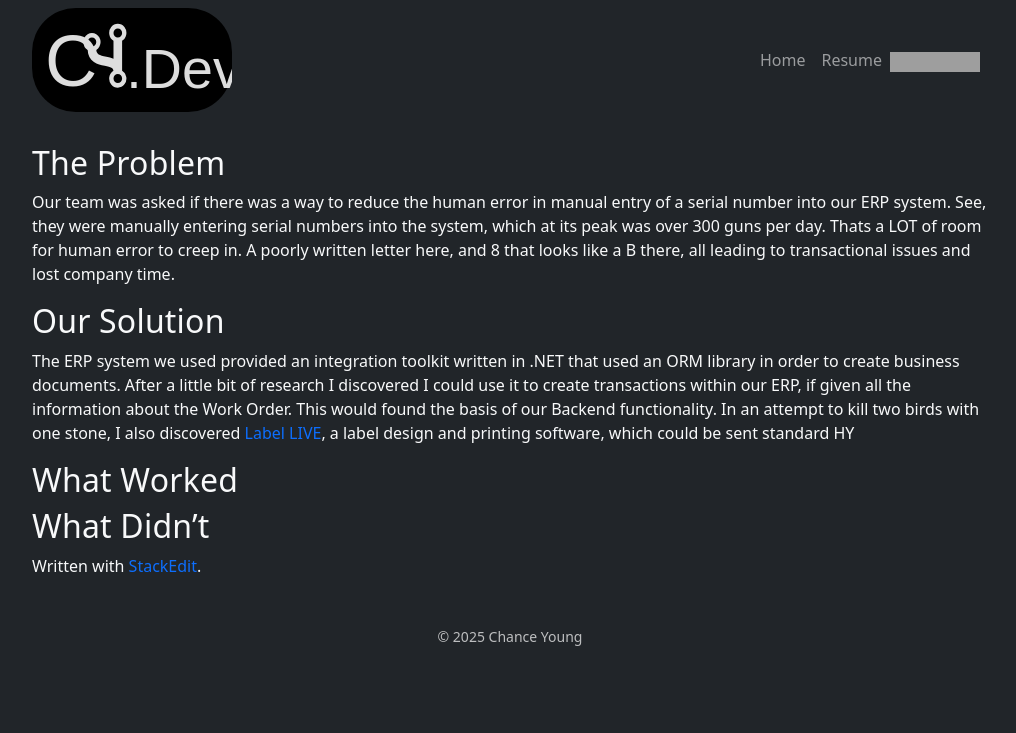
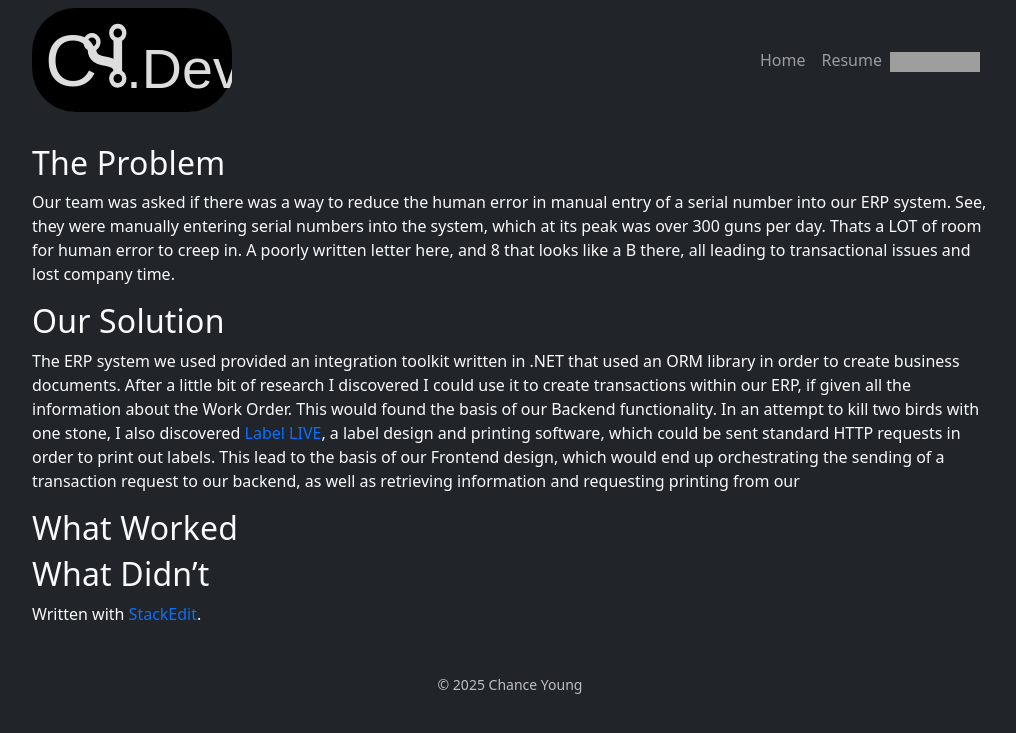
Before and after one commit to ChanceYoung/ChanceYoung.github.io, a Jekyll site: the page built from _projects/packagingversion1.md, in a window 1280 px wide. Shown: the top 733 px of the page, without its empty margins (130-1146 px from the left). Built offline with Jekyll 4.4.1, drawn with Linux system fonts in a browser that asks for light colours; grey boxes are pictures that could not be loaded.

Commit message:
_projects/packagingversion1.md updated from https://stackedit.io/

```diff
--- a/_projects/packagingversion1.md
+++ b/_projects/packagingversion1.md
@@ -10,12 +10,12 @@ layout: default
 Our team was asked if there was a way to reduce the human error in manual entry of a serial number into our ERP system. See, they were manually entering serial numbers into the system, which at its peak was over 300 guns per day. Thats a LOT of room for human error to creep in. A poorly written letter here, and 8 that looks like a B there, all leading to transactional issues and lost company time.
 
 ## Our Solution
-The ERP system we used provided an integration toolkit written in .NET that used an ORM library in order to create business documents. After a little bit of research I discovered I could use it to create transactions within our ERP, if given all the information about the Work Order. This would found the basis of our Backend functionality. In an attempt to kill two birds with one stone, I also discovered [Label LIVE](https://label.live/), a label design and printing software, which could be sent standard HY
+The ERP system we used provided an integration toolkit written in .NET that used an ORM library in order to create business documents. After a little bit of research I discovered I could use it to create transactions within our ERP, if given all the information about the Work Order. This would found the basis of our Backend functionality. In an attempt to kill two birds with one stone, I also discovered [Label LIVE](https://label.live/), a label design and printing software, which could be sent standard HTTP requests in order to print out labels. This lead to the basis of our Frontend design, which would end up orchestrating the sending of a transaction request to our backend, as well as retrieving information and requesting printing from our
 
 ## What Worked
 ## What Didn't
 
 > Written with [StackEdit](https://stackedit.io/).
 <!--stackedit_data:
-eyJoaXN0b3J5IjpbOTA2ODE2ODM5LDgzOTc1MDQzN119
+eyJoaXN0b3J5IjpbLTk1OTMzMzY5MSw4Mzk3NTA0MzddfQ==
 -->
```
